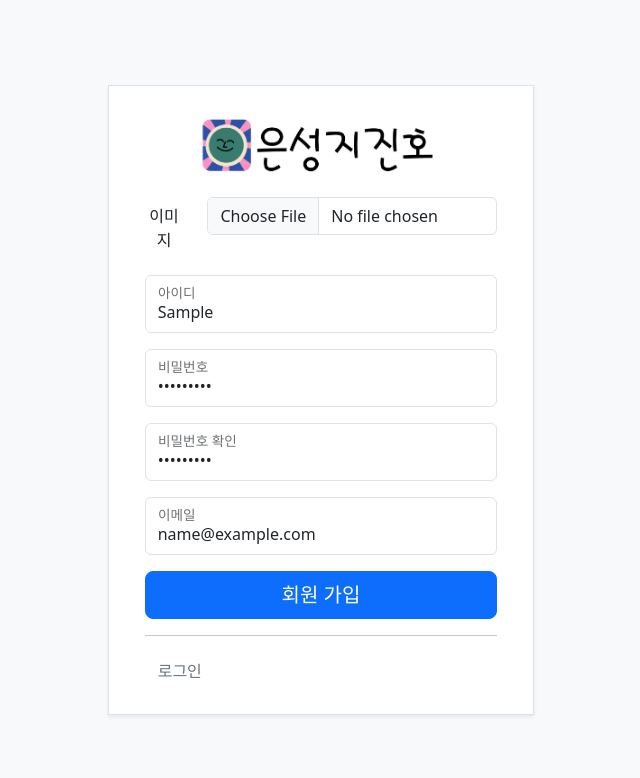
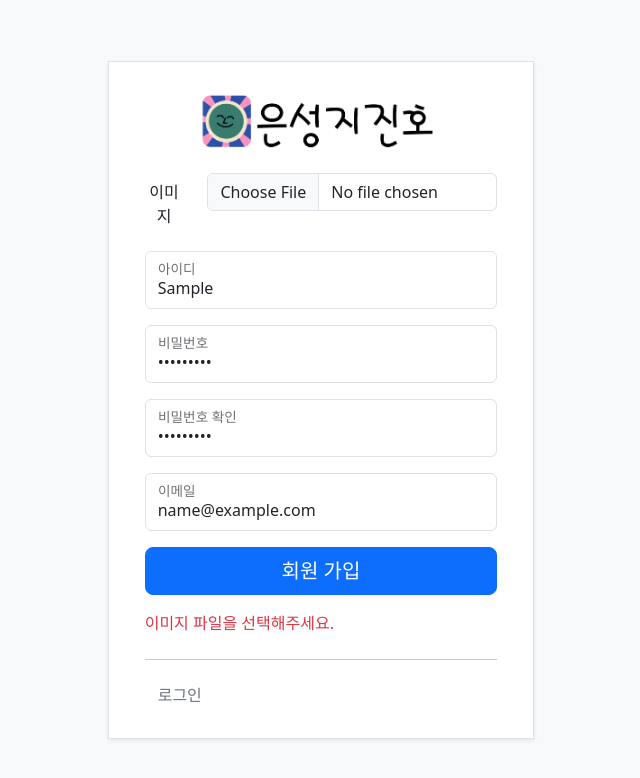
Before and after one commit to ShinSeongCheol/esjjh-gallery, a React (Vite) app in the folder frontend/: page /signup in a window 1280 px wide. Both pictures are taken after typing "Sample", "Sample123", "Sample123", "name@example.com" into the empty fields and a click on the button "회원 가입". Shown: the top 778 px of the page, without its empty margins (319-959 px from the left). Built offline with nearby package versions, Linux system fonts and the light colour scheme; no server answers.

Commit message:
회원가입 유효성검사 기능 추가

```diff
--- a/frontend/src/pages/SignupPage.jsx
+++ b/frontend/src/pages/SignupPage.jsx
@@ -1,23 +1,71 @@
 import {Container, Row, Col, Form, Image, FloatingLabel, Button} from "react-bootstrap";
 import {useNavigate} from "react-router-dom";
 import axios from "axios";
+import {useEffect, useState} from "react";
 
 function Signup() {
 
     const navigate = useNavigate();
+    const [display, setDisplay] = useState('none');
+
+    useEffect(() => {
+        document.getElementById('danger_label').style.display = display;
+    }, [display]);
 
     const click_signup_button = (e) => {
         e.preventDefault();
 
         const formData = new FormData(e.target);
+        const profile_image = formData.get('profile_image');
+        const id = formData.get('id');
+        const password = formData.get('password');
+        const password_confirm = formData.get('password_confirm');
+        const email = formData.get('email');
 
-        formData.forEach((value, key) => {
-            console.log(key, value);
-        });
+        if (profile_image.name === "" && profile_image.size === 0) {
+            set_danger_message("이미지 파일을 선택해주세요.");
+            return false;
+        }
+
+        if (!id) {
+            set_danger_message("아이디를 입력해주세요.");
+            document.getElementById('user_id').focus();
+            return false;
+        }
+
+        if (!password) {
+            set_danger_message("비밀번호를 입력해주세요.");
+            document.getElementById('user_pw').focus();
+            return false;
+        }
+
+        if (!password_confirm) {
+            set_danger_message("비밀번호 확인을 입력해주세요.");
+            document.getElementById('user_confirm_pw').focus();
+            return false;
+        }
+
+        if (password !== password_confirm) {
+            set_danger_message("비밀번호를 확인해주세요.");
+            document.getElementById('user_confirm_pw').focus();
+            return false;
+        }
+
+        if (!email) {
+            set_danger_message("이메일을 입력해주세요.");
+            document.getElementById('user_email').focus();
+            return false;
+        }
 
         let signup_url = import.meta.env.VITE_BACKEND_URL + '/user/signup';
         axios.post(signup_url, formData);
 
+    }
+
+    const set_danger_message = (message) => {
+        setDisplay('block');
+        const danger_label = document.getElementById('danger_label')
+        danger_label.textContent = message;
     }
 
     const click_login_button = () => {
@@ -37,7 +85,7 @@ function Signup() {
                             <Form.Group className="mb-3" as={Row}>
                                 <Form.Label className="" column sm={2}>이미지</Form.Label>
                                 <Col sm={10}>
-                                    <Form.Control className="mb-3" type="file" name="profile_image"></Form.Control>
+                                    <Form.Control className="mb-3" type="file" id="profile_image" name="profile_image"></Form.Control>
                                 </Col>
                             </Form.Group>
 
@@ -57,9 +105,11 @@ function Signup() {
                                 <Form.Control type="email" placeholder="email" name="email"></Form.Control>
                             </FloatingLabel>
 
-                            <div className="d-grid">
-                                <Button variant="primary" size="lg" type="submit">회원 가입</Button>
+                            <div className="d-grid text-start">
+                                <Button className="mb-3" variant="primary" size="lg" type="submit">회원 가입</Button>
+                                <Form.Label className="text-start text-danger" id="danger_label"></Form.Label>
                             </div>
+
 
                             <hr/>
 
```
